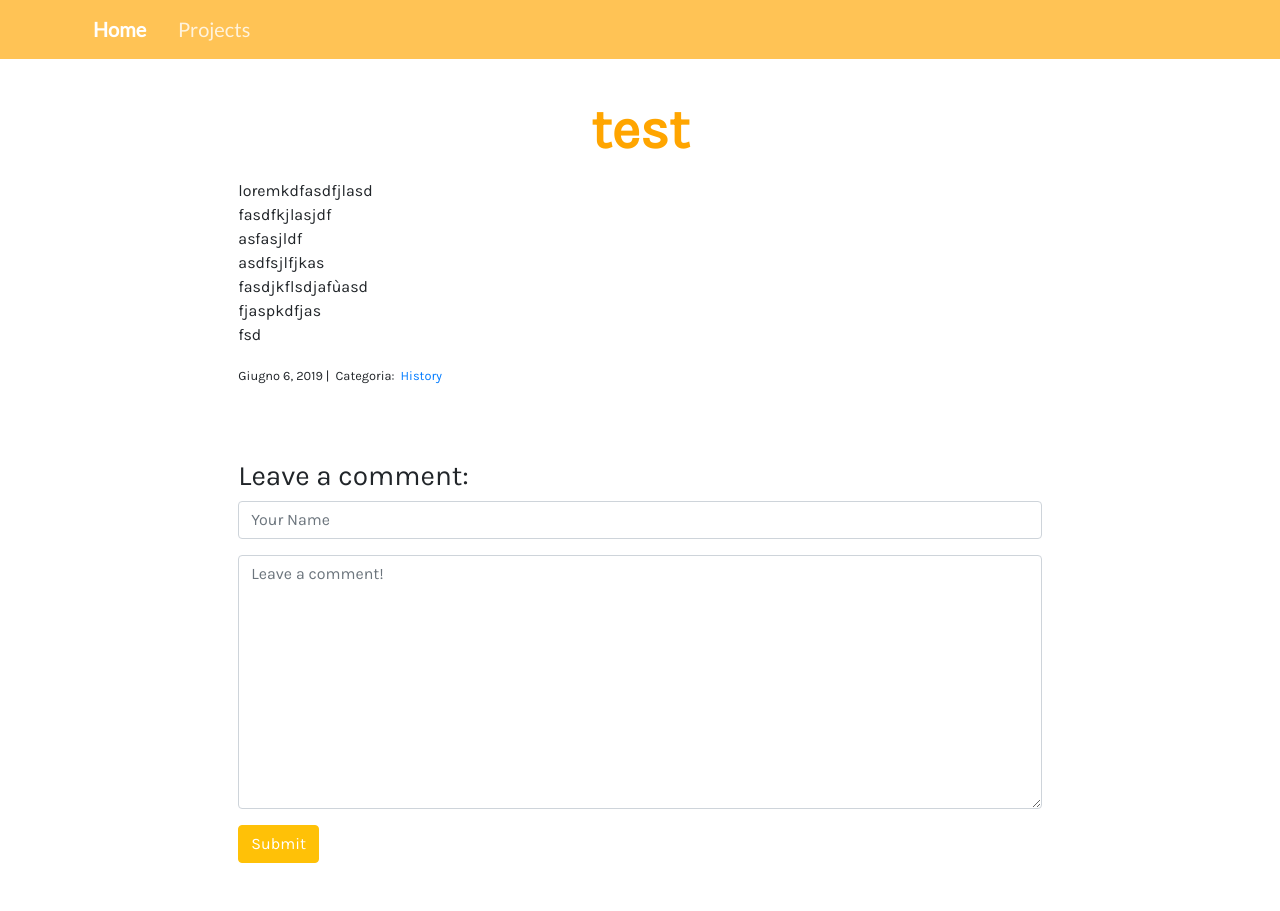
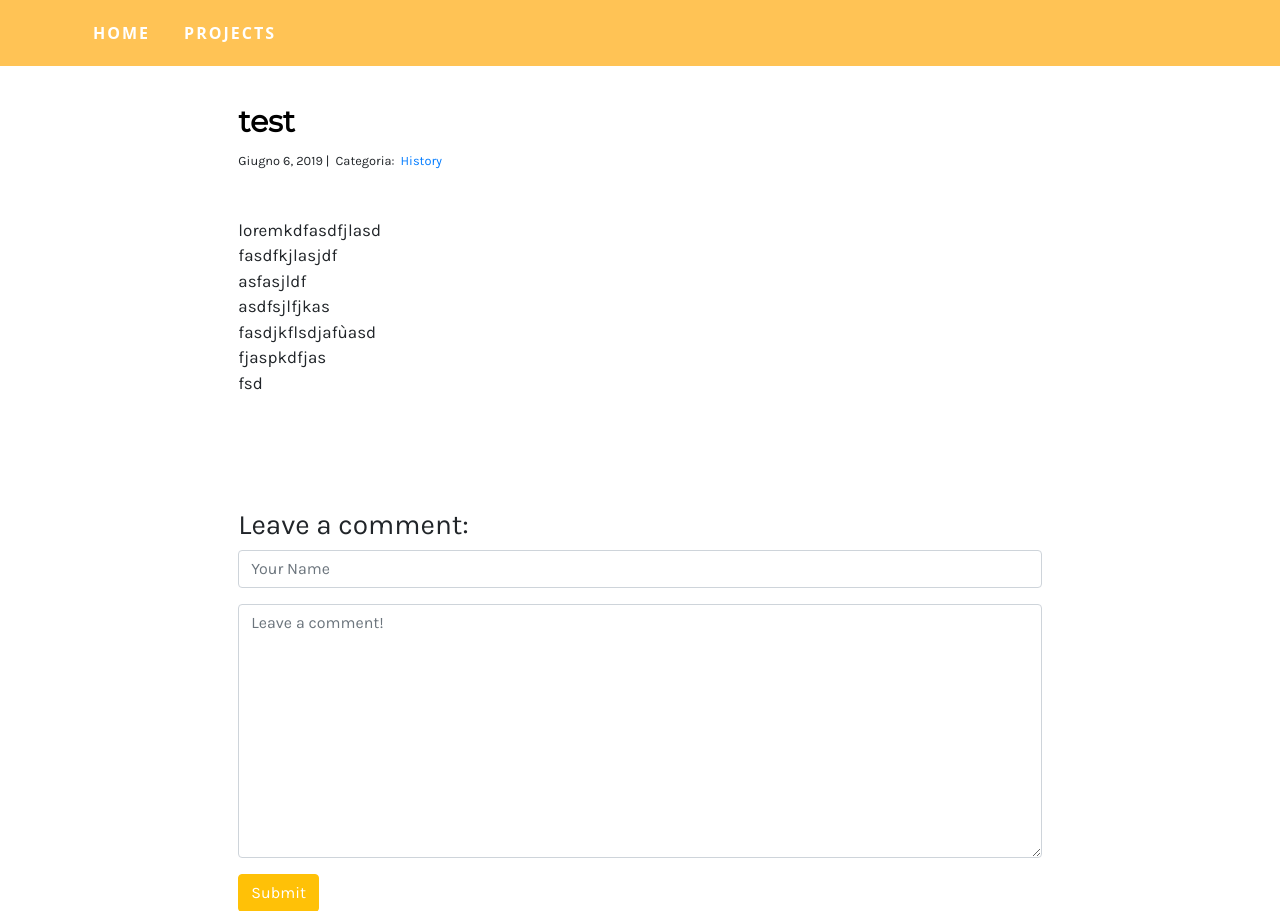
Before and after one commit to Daniel203/DjangoBlog, a Django app: a page that uses blogDjango/templates/base.html in a window 1280 px wide. Shown: the top 911 px of the page. Run offline with Django 3.2, Linux system fonts and the light colour scheme; data comes from the database, SQL or seed files in the repository; both versions use the stored data as it was after the commit; parts of the project's set-up code (start-up, migrations or seed data) failed here and were passed over; some libraries are stand-ins or nearby versions.

Commit message:
Added navbar hover animation Canged some fonts

```diff
--- a/blog/models.py
+++ b/blog/models.py
@@ -23,6 +23,7 @@ class Post(models.Model):
     def __str__(self):
         return self.title
 
+    # short description in admin page
     @property
     def short_description(self):
         return truncatechars(self.body, 100)
--- a/blog/static/css/blog.css
+++ b/blog/static/css/blog.css
@@ -1,9 +1,33 @@
 .a_titlePost {
-    font-size: 25px;
+    font-size: 23px;
+}
+
+.a_titlePost:hover {
+    text-decoration: none;
+    color: rgb(255, 195, 85);
+}
+
+.a_titlePost, .post-title {
+    font-family: 'Montserrat', sans-serif;
+}
+
+.post-title {
+    color: black;
+    font-size: 30px;
 }
 
 .p_anteprimaPost {
     font-size: 18px;
+}
+
+.blogdetail-body {
+    font-size: 17px;
+}
+
+/* Spaziatura verticale */
+.blogindex-posts,
+.blogdetail-body {
+    padding-top: 30px;
 }
 
 
@@ -33,7 +57,8 @@
     margin: 0 10px 0 10px;
 }
 
-.pagination-number:hover, .pagination-current {
+.pagination-number:hover,
+.pagination-current {
     background-color: orange;
     color: white;
 }
--- a/blog/templates/blog_detail.html
+++ b/blog/templates/blog_detail.html
@@ -2,14 +2,13 @@
 {% load static %}
 
 {% block page_meta %}
-<title>{{post.title }}</title>
+<title>{{ post.title }}</title>
 <link rel="stylesheet" href="{% static 'css/blog.css' %}">
 {% endblock %}
 
 {% block page_content %}
 <div class="col-md-8 offset-md-2">
-    <h1>{{ post.title }}</h1>
-    <p>{{ post.body | linebreaks }}</p>
+    <h2 class="post-title"><b>{{ post.title }}</b></h2>
     <small>
         {{ post.created_on.date }} |&nbsp;
         Categoria:&nbsp;
@@ -19,6 +18,9 @@
         </a>&nbsp;
         {% endfor %}
     </small>
+    <div class="blogdetail-body">
+        <p>{{ post.body | linebreaks }}</p>
+    </div>
     <br><br><br><br>
 </div>
 <div class="comments col-md-8 offset-md-2">
--- a/blog/templates/blog_index.html
+++ b/blog/templates/blog_index.html
@@ -9,8 +9,9 @@
 {% block page_content %}
 <div class="col-md-8 offset-md-2">
     <h1>BLOG INDEX</h1>
+    <div class="blogindex-posts">
         {% for post in posts %}
-    <h2><a class="a_titlePost" href="{% url 'blog_detail' post.title %}">{{ post.title }}</a></h2>
+        <h2><a class="a_titlePost " href="{% url 'blog_detail' post.title %}"><b>{{ post.title }}</b></a></h2>
         <small>
             {{ post.created_on.date }} |&nbsp;
             Categoria:&nbsp;
@@ -23,6 +24,7 @@
         <p class="p_anteprimaPost">{{ post.body | slice:":400" }}...</p>
         <hr>
         {% endfor %}
+    </div>
 
     <div class="pagination d-flex justify-content-center">
         {% if posts.has_previous %}
--- a/blog/views.py
+++ b/blog/views.py
@@ -29,6 +29,8 @@ def blog_category(request, category):
 def blog_detail(request, title):
     post = get_object_or_404(Post, title=title)  # if post doesn't exist return error404
     comments = Comment.objects.filter(post=post)
+
+    # comment form
     form = CommentForm()
     if request.method == 'POST':
         form = CommentForm(request.POST)
--- a/blogDjango/templates/base.html
+++ b/blogDjango/templates/base.html
@@ -6,12 +6,14 @@
   <meta name="viewport" content="width=device-width, initial-scale=1.0">
   <meta http-equiv="X-UA-Compatible" content="ie=edge">
 
+  <!-- Bootstrap 4 -->
   <link rel="stylesheet" href="https://maxcdn.bootstrapcdn.com/bootstrap/4.0.0/css/bootstrap.min.css"
     integrity="sha384-Gn5384xqQ1aoWXA+058RXPxPg6fy4IWvTNh0E263XmFcJlSAwiGgFAW/dAiS6JXm" crossorigin="anonymous">
 
-
+  <!-- Import fonts from google -->
   <link href="https://fonts.googleapis.com/css?family=Karla&display=swap" rel="stylesheet">
   <link href="https://fonts.googleapis.com/css?family=Lato&display=swap" rel="stylesheet">
+  <link href="https://fonts.googleapis.com/css?family=Montserrat&display=swap" rel="stylesheet">
 
   {% block page_meta %}
   {% endblock %}
@@ -33,32 +35,50 @@
 
     .navbar {
       background-color: rgb(255, 195, 85);
-        padding-top: .5%;
-        padding-bottom: .5%;
+      padding-top: 1%;
+      padding-bottom: 1%;
+      font-family:  'Open Sans', arial, sans-serif;
     }
 
     .navbar-dark .navbar-nav .nav-link {
-        color: rgb(255, 255, 255, .8);
-        font-size: 20px;
-        font-family: 'Lato', sans-serif;
+      font-size: 16px;
+      text-decoration: none;
+      color: white;
+      letter-spacing: 2px;
+      font-weight: bold;
+      position: relative;
     }
+
+    /* Underline effect in navbar */
+    a:after {
+      background: none repeat scroll 0 0 transparent;
+      bottom: 0;
+      content: "";
+      display: block;
+      height: 3px;
+      left: 50%;
+      position: absolute;
+      background: #fff;
+      transition: width 0.3s ease 0s, left 0.3s ease 0s;
+      width: 0;
+    }
+
+    a:hover:after {
+      width: 100%;
+      left: 0;
+    }
+
 
     .nav-item {
       margin-right: 10%;
-      }
-
-      .navbar-dark .navbar-nav .active>.nav-link,
-      .navbar-dark .navbar-nav .nav-link.active,
-      .navbar-dark .navbar-nav .nav-link.show,
-      .navbar-dark .navbar-nav .show>.nav-link {
-        color: #fff;
-        font-weight: bold;
     }
 
     .page-content {
       padding-top: 3%;
     }
 
+
+    /* button hover */
     .btn-warning:hover,
     .btn-warning:focus,
     .btn-warning:active,
@@ -84,11 +104,11 @@
 
       <div class="collapse navbar-collapse" id="navbarSupportedContent">
         <ul class="navbar-nav mr-auto">
-      <li class="nav-item {{ blog }}">
-        <a class="nav-link" href="{% url 'blog_index' %}">Home</a>
+          <li class="nav-item  blog">
+            <a class="nav-link home" href="{% url 'blog_index' %}">HOME</a>
           </li>
-      <li class="nav-item {{ project_index }}">
-        <a class="nav-link" href="{% url 'project_index' %}">Projects</a>
+          <li class="nav-item projects">
+            <a class="nav-link projects" href="{% url 'project_index' %}">PROJECTS</a>
           </li>
         </ul>
       </div>
--- a/projects/templates/project_detail.html
+++ b/projects/templates/project_detail.html
@@ -2,7 +2,7 @@
 {% load static %}
 
 {% block page_meta %}
-<title>{{project.title }}</title>
+<title>{{ project.title }}</title>
 {% endblock %}
 
 {% block page_content %}
--- a/projects/views.py
+++ b/projects/views.py
@@ -13,5 +13,6 @@ def project_detail(request, pk):
     project = Project.objects.get(pk=pk)
     context = {
         'project' : project,
+        'project_index' : 'active',
     }
     return render(request, 'project_detail.html', context)
```
Also changed, not shown: blogDjango/settings.py (+4 -4 lines), blog/migrations/0001_initial.py, blog/migrations/0002_auto_20190606_1556.py (deleted), db.sqlite3, 1 other file. Lines whose indentation alone changed are shown as unchanged.
